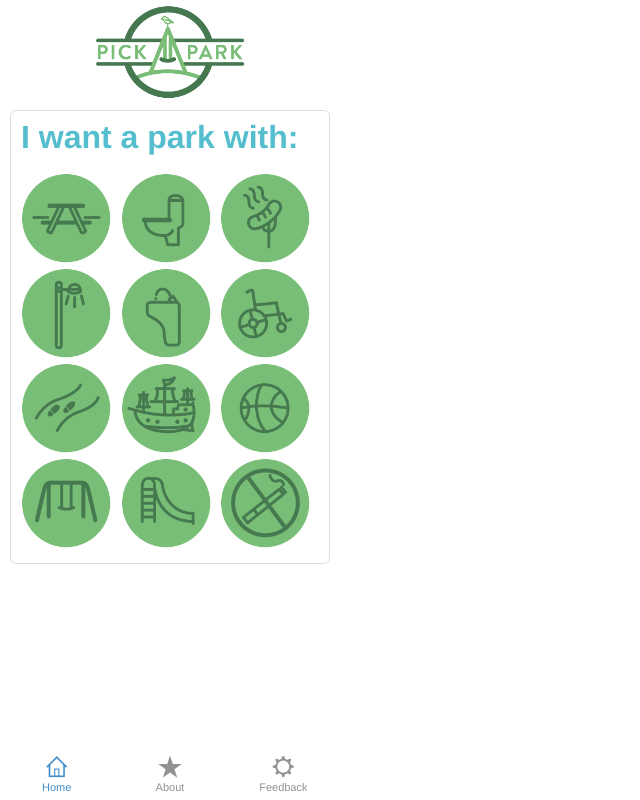
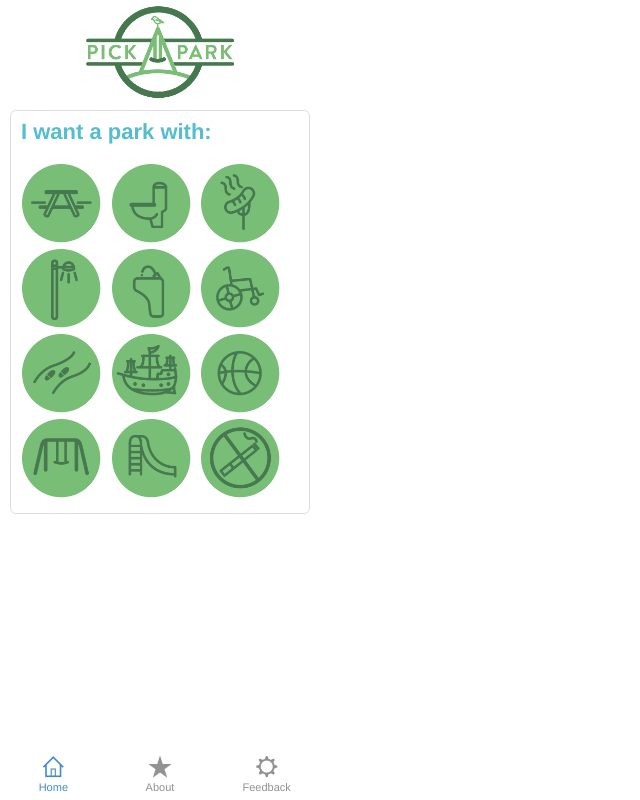
Before and after one commit to creativedezign/pick-a-park, a plain HTML site: page index.html in a window 1280 px wide. Shown: the whole page, without its empty margins (0-640 px from the left). Drawn offline with Linux system fonts and the light colour scheme; files whose address does not match are found by name.

Commit message:
resize width for iOS

```diff
--- a/css/ratchet.css
+++ b/css/ratchet.css
@@ -245,7 +245,7 @@ body {
   line-height: 21px;
   color: #000;
   background-color: #fff;
-  max-width:340px;
+  max-width:320px;
 }
 
 a {
@@ -326,7 +326,7 @@ h1, h2, h3, h4, h5, h6 {
 }
 
 h1, .h1 {
-  font-size: 32px;
+  font-size: 22px;
   color:#54bdce;
   padding-bottom:10px;
 }
@@ -532,7 +532,7 @@ input[type="button"] {
 .title {
   position: absolute;
   display: block;
-  width: 340px;
+  width: 320px;
   padding: 0;
   margin: 0 -10px;
   font-size: 17px;
@@ -550,7 +550,7 @@ input[type="button"] {
 .bar-tab {
   bottom: 0;
   display: table;
-  width: 340px;
+  width: 320px;
   height: 50px;
   padding: 0;
   table-layout: fixed;
--- a/index.html
+++ b/index.html
@@ -32,24 +32,24 @@
 
           <h1>I want a park with:</h1>
           <div>
-          <a href="#"><img src="img/picnic.png" style="margin-right:5px;" width="90px;" height="90px;"></a>
-          <a href="#"><img src="img/toilets.png" style="margin-right:5px;" width="90px;" height="90px;"></a>
-          <a href="#"><img src="img/bbq.png" width="90px;" height="90px;"></a>
+          <a href="#"><img src="img/picnic.png" style="margin-right:5px;" width="80px;" height="80px;"></a>
+          <a href="#"><img src="img/toilets.png" style="margin-right:5px;" width="80px;" height="80px;"></a>
+          <a href="#"><img src="img/bbq.png" width="80px;" height="80px;"></a>
           </div>
           <div>
-          <a href="#"><img src="img/lighting.png" style="margin-right:5px;" width="90px;" height="90px;"></a>
-          <a href="#"><img src="img/drinking_fountain.png" style="margin-right:5px;" width="90px;" height="90px;"></a>
-          <a href="#"><img src="img/accessable.png" width="90px;" height="90px;"></a>
+          <a href="#"><img src="img/lighting.png" style="margin-right:5px;" width="80px;" height="80px;"></a>
+          <a href="#"><img src="img/drinking_fountain.png" style="margin-right:5px;" width="80px;" height="80px;"></a>
+          <a href="#"><img src="img/accessable.png" width="80px;" height="80px;"></a>
           </div>
           <div>
-          <a href="#"><img src="img/footpath.png" style="margin-right:5px;" width="90px;" height="90px;"></a>
-          <a href="#"><img src="img/pirate_ship.png" style="margin-right:5px;" width="90px;" height="90px;"></a>
-          <a href="#"><img src="img/basketball.png" width="90px;" height="90px;"></a>
+          <a href="#"><img src="img/footpath.png" style="margin-right:5px;" width="80px;" height="80px;"></a>
+          <a href="#"><img src="img/pirate_ship.png" style="margin-right:5px;" width="80px;" height="80px;"></a>
+          <a href="#"><img src="img/basketball.png" width="80px;" height="80px;"></a>
           </div>
            <div>
-           <a href="#"><img src="img/swing.png" style="margin-right:5px;" width="90px;" height="90px;"></a>
-           <a href="#"><img src="img/slide.png" style="margin-right:5px;" width="90px;" height="90px;"></a>
-           <a href="#"><img src="img/no_smoking.png" width="90px;" height="90px;"></a>
+           <a href="#"><img src="img/swing.png" style="margin-right:5px;" width="80px;" height="80px;"></a>
+           <a href="#"><img src="img/slide.png" style="margin-right:5px;" width="80px;" height="80px;"></a>
+           <a href="#"><img src="img/no_smoking.png" width="80px;" height="80px;"></a>
            </div>
         </div>
 
```
